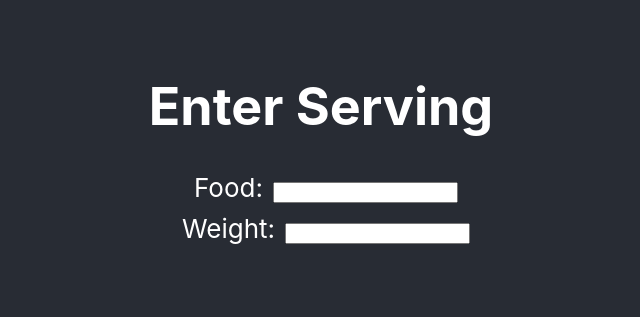
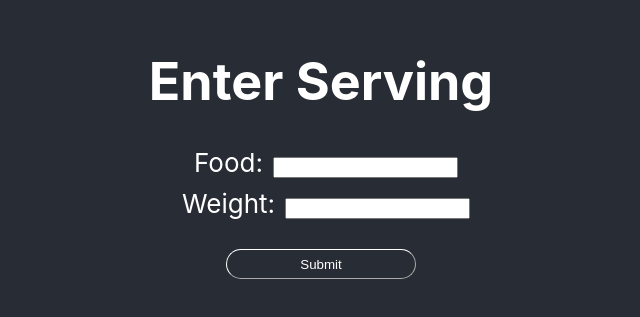
Before and after one commit to MKahacker/mj-food-tracker, a React (Create React App) app: page / in a window 1280 px wide. Shown: the part 253-570 px from the top of the page, without its empty margins (319-959 px from the left). Built offline with nearby package versions, Linux system fonts and the light colour scheme.

Commit message:
adding submit button

```diff
--- a/package.json
+++ b/package.json
@@ -7,6 +7,7 @@
     "@types/node": "12.7.11",
     "@types/react": "16.9.5",
     "@types/react-dom": "16.9.1",
+    "axios": "^0.19.0",
     "react": "^16.10.2",
     "react-dom": "^16.10.2",
     "react-scripts": "3.2.0",
--- a/src/components/form-cell.tsx
+++ b/src/components/form-cell.tsx
@@ -1,12 +1,14 @@
 import React, { Component } from 'react'
 
-const containerStyle = {
-  margin: '10px 0'
-}
-
-const labelStyle = {
-  margin: '0 10px'
-}
+const style = {
+  containerStyle: {
+    justify: 'left',
+    margin: '10px 0'
+  },
+  labelStyle: {
+    margin: '0 10px'
+  }
+};
 
 export interface Props {
   labelText: string
@@ -15,8 +17,8 @@ export interface Props {
 export default class FormCell extends Component<Props> {
   render() {
     return (
-      <div style={containerStyle}>
-        <label style={labelStyle}>
+      <div style={style.containerStyle}>
+        <label style={style.labelStyle}>
           {this.props.labelText}
         </label>
         <input type="text"/>
--- a/src/serving-form.tsx
+++ b/src/serving-form.tsx
@@ -1,14 +1,36 @@
 import React, { Component } from 'react'
+import axios from 'axios'
 import FormCell from './components/form-cell'
 
+const style = {
+  submitStyle: {
+    width: '55%',
+    height: '30px',
+    marginTop: '20px',
+    color: '#fff',
+    background: '#282c34',
+    borderColor: '#fff',
+    borderRadius: 20,
+    borderWidth: 1
+  }
+};
+
 export default class ServingForm extends Component {
+  makeRequest() {
+    axios.post('http://localhost:8080/api/ingredients/')
+      .then(function(response) {
+         console.log(response);
+      })
+  }
+
   render() {
     return (
       <div>
         <h1> Enter Serving  </h1>
-        <form>
-          <FormCell labelText="Food:"/>
-          <FormCell labelText="Weight:"/>
+        <form onSubmit={this.makeRequest}>
+          <FormCell labelText="Food:" />
+          <FormCell labelText="Weight:" />
+          <input type="submit" value="Submit" style={style.submitStyle} />
         </form>
       </div>
     )
```
Also changed, not shown: 1 other file (tests, documents, lock files or other folders).
